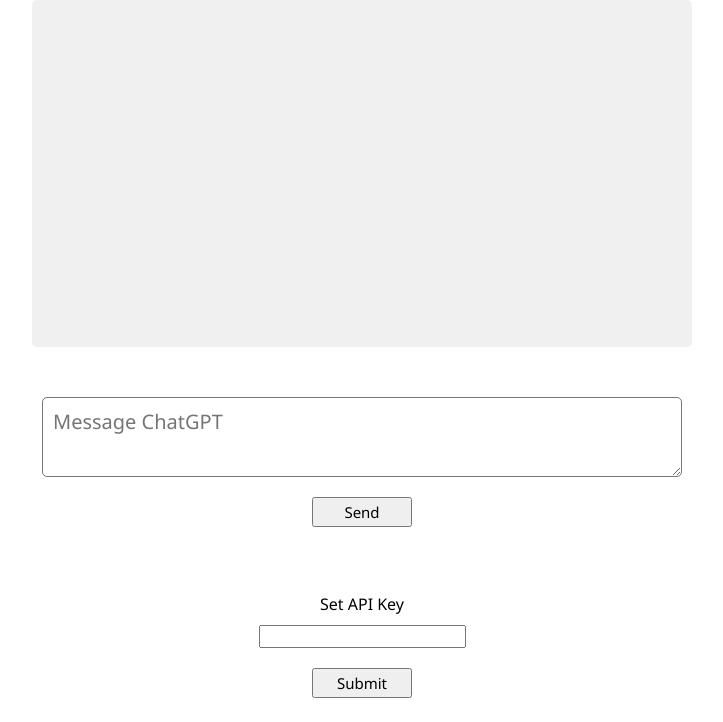
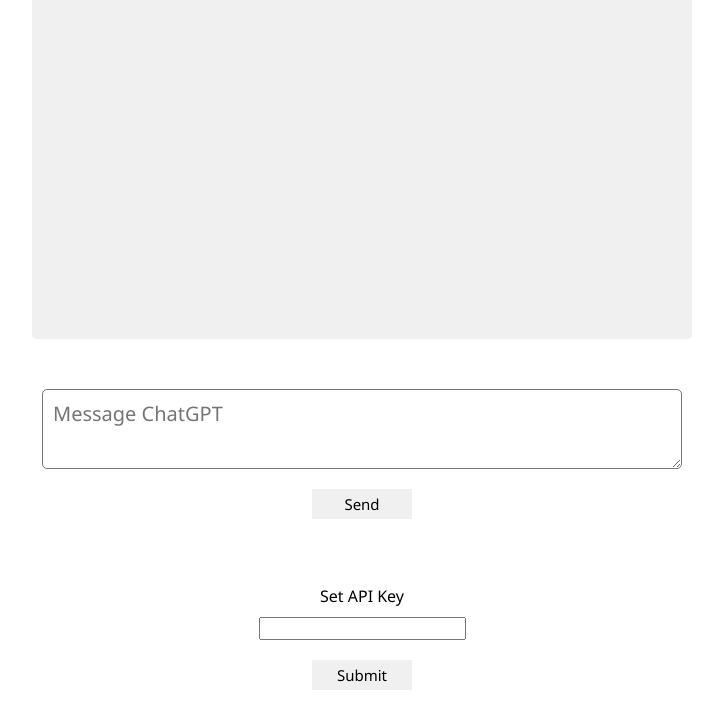
Before and after one commit to oskarprzybylski23/FAC-Unschool-27.01.23, a plain HTML site: page index.html in a window 1280 px wide. Shown: the part 94-816 px from the top of the page, without its empty margins (278-1001 px from the left). Drawn offline with Linux system fonts and the light colour scheme.

Commit message:
add style

```diff
--- a/style.css
+++ b/style.css
@@ -8,6 +8,7 @@ body {
     flex-direction: column;
     justify-content: center;
     align-items: center;
+    margin: 0;
 }
 
 
@@ -46,10 +47,16 @@ button {
     margin-top: 20px;
     font-family: var(--main-font);
     font-size: 15px;
+    background-color: rgb(240, 240, 240);
+    border: none;
 }
 
 button:hover {
     background-color: cadetblue;
+}
+
+button:active {
+    transform: scale(0.95);
 }
 
 label {
```
